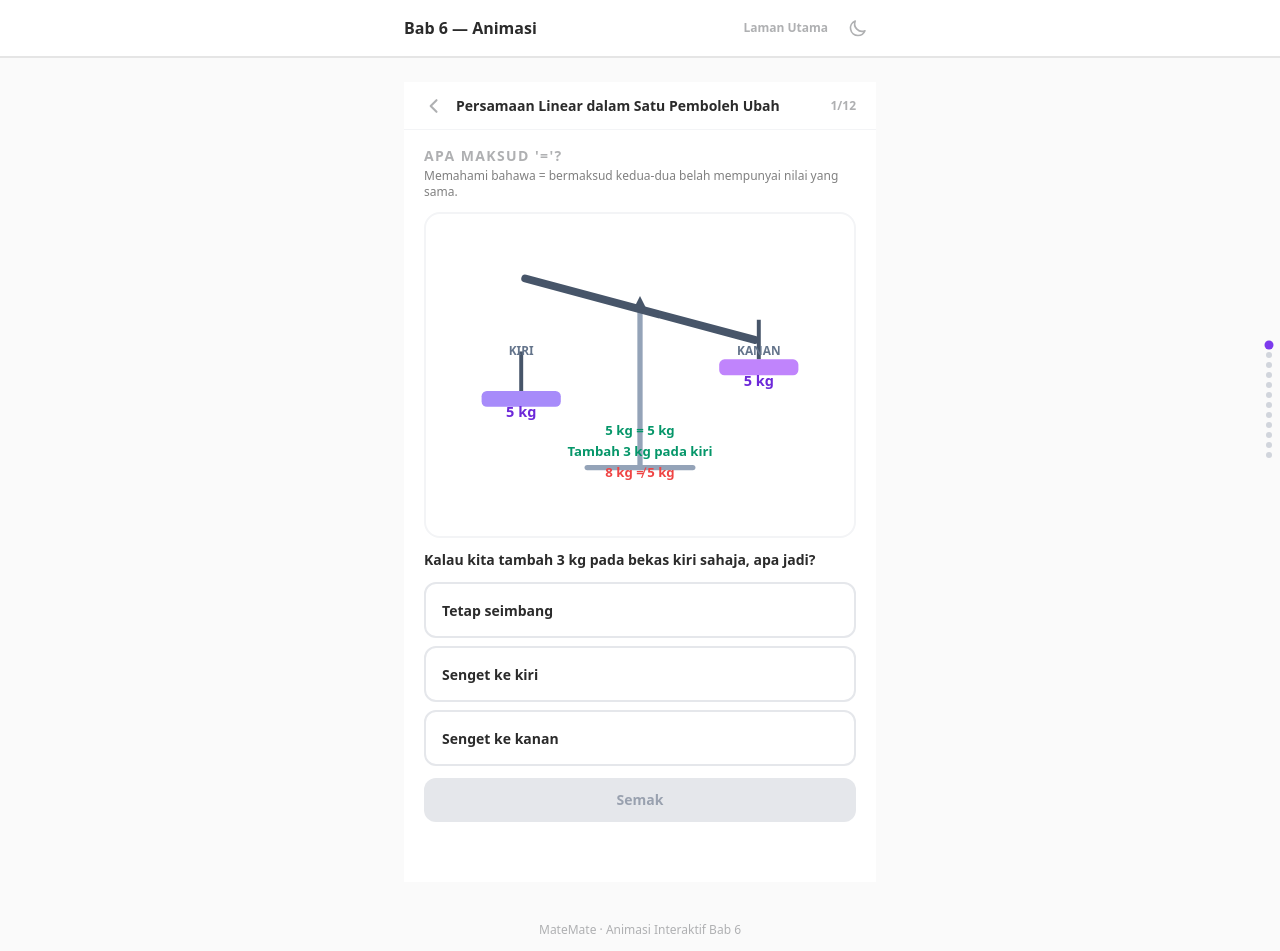
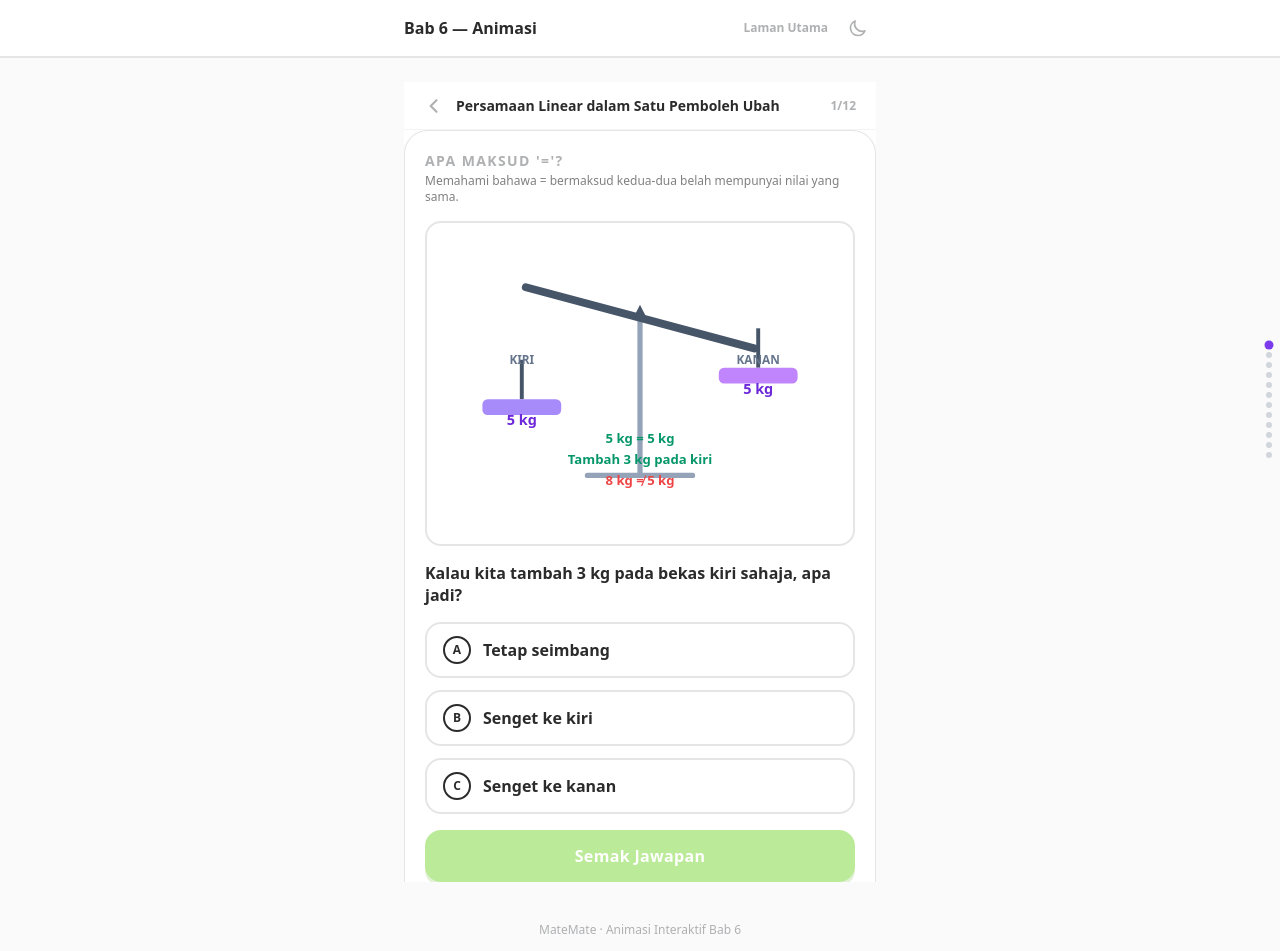
Before and after one commit to arifhaikaldev/matemate, a React (Vite) app: page /animasi/bab6 in a window 1280 px wide. Shown: the top 951 px of the page. Built offline with nearby package versions, Linux system fonts and the light colour scheme.

Commit message:
restyle animasi bab6 slides to match Bab 1 EDS design language

```diff
--- a/src/animasi/bab6/components/screens/GateScreen.tsx
+++ b/src/animasi/bab6/components/screens/GateScreen.tsx
@@ -13,7 +13,7 @@ export function GateScreen({ moment, onComplete }: Props) {
       key={moment.id}
       initial={{ opacity: 0, y: 20 }}
       animate={{ opacity: 1, y: 0 }}
-      className="space-y-4 text-center py-6"
+      className="min-h-full w-full bg-white dark:bg-white/5 rounded-3xl p-6 shadow-sm border border-duo-gray-light dark:border-white/10 space-y-4 text-center"
     >
       <div className="w-16 h-16 rounded-full bg-duo-purple/20 dark:bg-duo-purple/10 flex items-center justify-center mx-auto">
         <svg className="w-8 h-8 text-duo-purple" fill="none" viewBox="0 0 24 24" stroke="currentColor">
@@ -37,7 +37,7 @@ export function GateScreen({ moment, onComplete }: Props) {
       <motion.button
         onClick={onComplete}
         whileTap={{ scale: 0.97 }}
-        className="mt-4 px-10 py-3.5 rounded-xl bg-duo-purple text-white font-bold shadow-md hover:bg-duo-purple/90 transition-all text-base"
+        className="btn btn-primary"
       >
         Mulakan Ujian Masteri
       </motion.button>
--- a/src/animasi/bab6/components/screens/MCQuestionScreen.tsx
+++ b/src/animasi/bab6/components/screens/MCQuestionScreen.tsx
@@ -3,6 +3,8 @@ import { motion, AnimatePresence } from 'framer-motion'
 import { VisualArea } from '../ui/VisualArea'
 import { VisualRenderer } from './VisualRenderer'
 import type { Moment } from '../../types'
+
+const CHOICE_LABELS = ['A', 'B', 'C', 'D']
 
 interface Props {
   moment: Moment
@@ -28,8 +30,8 @@ export function MCQuestionScreen({ moment, onAnswer }: Props) {
   }
 
   return (
-    <div className="h-full flex flex-col px-5 py-4 space-y-3 overflow-y-auto">
-      <div className="flex-shrink-0">
+    <div className="min-h-full w-full bg-white dark:bg-white/5 rounded-3xl p-5 shadow-sm border border-duo-gray-light dark:border-white/10 space-y-4">
+      <div>
         <h2 className="text-sm font-bold text-duo-gray uppercase tracking-widest">
           {moment.title}
         </h2>
@@ -37,102 +39,91 @@ export function MCQuestionScreen({ moment, onAnswer }: Props) {
       </div>
 
       {moment.visual && (
-        <div className="flex-shrink-0">
+        <div>
           <VisualArea>
             <VisualRenderer visual={moment.visual} />
           </VisualArea>
         </div>
       )}
 
-      <p className="text-sm font-bold text-duo-charcoal dark:text-gray-200 flex-shrink-0">
+      <p className="text-base font-bold text-duo-charcoal dark:text-gray-100 leading-snug">
         {question}
       </p>
 
-      <div className="space-y-2 flex-shrink-0">
+      <div className="flex flex-col gap-3">
         {choices.map((choice, i) => {
-          const isSelected = selected === i
-          let borderColor = 'border-gray-200 dark:border-gray-700'
-          let bgColor = 'bg-white dark:bg-gray-800'
-          let textColor = 'text-duo-charcoal dark:text-gray-200'
-
-          if (submitted) {
+          let cls =
+            'flex items-center gap-3 w-full px-4 py-3 rounded-2xl border-2 text-left font-semibold text-base transition-all '
+          if (!submitted) {
+            cls +=
+              selected === i
+                ? 'border-duo-blue bg-duo-blue-light dark:bg-duo-blue/20 text-duo-blue'
+                : 'border-duo-gray-light dark:border-white/15 bg-white dark:bg-white/5 text-duo-charcoal dark:text-gray-100 hover:border-duo-blue/50'
+          } else {
             if (choice.correct) {
-              borderColor = 'border-duo-green'
-              bgColor = 'bg-duo-green-light/30 dark:bg-duo-green/10'
-              textColor = 'text-duo-green-dark dark:text-duo-green'
-            } else if (isSelected && !choice.correct) {
-              borderColor = 'border-duo-red'
-              bgColor = 'bg-duo-red/10'
-              textColor = 'text-duo-red'
+              cls += 'border-duo-green bg-duo-green-light dark:bg-duo-green/20 text-duo-green-dark'
+            } else if (i === selected && !choice.correct) {
+              cls += 'border-duo-red bg-duo-red-light dark:bg-duo-red/20 text-duo-red'
+            } else {
+              cls +=
+                'border-duo-gray-light dark:border-white/10 bg-white dark:bg-white/5 text-duo-gray opacity-50'
             }
-          } else if (isSelected) {
-            borderColor = 'border-duo-purple'
-            bgColor = 'bg-duo-purple/10'
-            textColor = 'text-duo-purple'
           }
 
           return (
             <motion.button
               key={i}
+              className={cls}
               onClick={() => !submitted && setSelected(i)}
               whileTap={!submitted ? { scale: 0.98 } : undefined}
-              className={`w-full text-left rounded-xl border-2 px-4 py-3.5 transition-all ${borderColor} ${bgColor} ${textColor}`}
+              aria-pressed={selected === i}
+              disabled={submitted}
             >
-              <span className="text-sm font-bold">{choice.label}</span>
+              <span className="w-7 h-7 rounded-full border-2 border-current flex items-center justify-center text-xs font-black flex-shrink-0">
+                {CHOICE_LABELS[i]}
+              </span>
+              <span>{choice.label}</span>
             </motion.button>
           )
         })}
       </div>
 
-      {/* Explanation panel */}
       <AnimatePresence>
         {submitted && (
           <motion.div
             initial={{ opacity: 0, y: 10 }}
             animate={{ opacity: 1, y: 0 }}
-            className={`flex-shrink-0 p-4 rounded-xl ${
+            className={`rounded-2xl px-4 py-3 text-sm font-semibold ${
               isCorrect
-                ? 'bg-duo-green-light/50 dark:bg-duo-green/10 border border-duo-green/40'
-                : 'bg-duo-red/10 border border-duo-red/30'
+                ? 'bg-duo-green-light dark:bg-duo-green/20 text-duo-green-dark'
+                : 'bg-duo-red-light dark:bg-duo-red/20 text-duo-red'
             }`}
+            role="alert"
           >
-            <div className="flex items-start gap-2">
-              <span className={`text-lg font-black flex-shrink-0 ${isCorrect ? 'text-duo-green' : 'text-duo-red'}`}>
-                {isCorrect ? '✓' : '✗'}
+            <span className="font-black mr-1">{isCorrect ? 'Betul!' : 'Tidak tepat.'}</span>
+            {!isCorrect && (
+              <span>
+                Jawapan betul: <span className="font-bold">{correctLabel}</span>
               </span>
-              <div>
-                <p className={`text-sm font-bold ${isCorrect ? 'text-duo-green-dark dark:text-duo-green' : 'text-duo-red'}`}>
-                  {isCorrect ? 'Betul!' : 'Maaf, tidak tepat.'}
-                </p>
-                {!isCorrect && (
-                  <p className="text-xs text-duo-charcoal/70 dark:text-gray-300 mt-1">
-                    Jawapan betul: <span className="font-bold">{correctLabel}</span>
-                  </p>
-                )}
-                {hints.length > 0 && (
-                  <p className="text-xs text-duo-charcoal/60 dark:text-gray-400 mt-1 italic">
-                    {hints[hints.length - 1]}
-                  </p>
-                )}
-              </div>
-            </div>
+            )}
+            {!isCorrect && hints.length > 0 && (
+              <p className="text-xs text-duo-charcoal/60 dark:text-gray-400 mt-1 italic">
+                {hints[hints.length - 1]}
+              </p>
+            )}
           </motion.div>
         )}
       </AnimatePresence>
 
-      <div className="flex-shrink-0">
+      <div>
         {!submitted ? (
           <motion.button
             onClick={handleSubmit}
             disabled={selected === null}
             whileTap={{ scale: 0.97 }}
-            className={`w-full py-3 rounded-xl font-bold text-sm transition-all ${
-              selected !== null
-                ? 'bg-duo-purple text-white shadow-md'
-                : 'bg-gray-200 dark:bg-gray-700 text-gray-400 cursor-not-allowed'
-            }`}
+            className="btn btn-primary w-full disabled:opacity-40"
           >
-            Semak
+            Semak Jawapan
           </motion.button>
         ) : (
           <p className="text-center text-xs text-duo-gray font-medium">
--- a/src/animasi/bab6/components/screens/NumberInputScreen.tsx
+++ b/src/animasi/bab6/components/screens/NumberInputScreen.tsx
@@ -28,8 +28,8 @@ export function NumberInputScreen({ moment, onAnswer }: Props) {
   }
 
   return (
-    <div className="h-full flex flex-col px-5 py-4 space-y-3 overflow-y-auto">
-      <div className="flex-shrink-0">
+    <div className="min-h-full w-full bg-white dark:bg-white/5 rounded-3xl p-5 shadow-sm border border-duo-gray-light dark:border-white/10 space-y-4">
+      <div>
         <h2 className="text-sm font-bold text-duo-gray uppercase tracking-widest">
           {moment.title}
         </h2>
@@ -37,84 +37,67 @@ export function NumberInputScreen({ moment, onAnswer }: Props) {
       </div>
 
       {moment.visual && (
-        <div className="flex-shrink-0">
+        <div>
           <VisualArea>
             <VisualRenderer visual={moment.visual} />
           </VisualArea>
         </div>
       )}
 
-      <p className="text-sm font-bold text-duo-charcoal dark:text-gray-200 flex-shrink-0">
+      <p className="text-base font-bold text-duo-charcoal dark:text-gray-100 leading-snug">
         {question}
       </p>
 
-      <div className="flex items-center gap-2 flex-shrink-0">
       <input
         type="number"
         value={value}
         onChange={(e) => !submitted && setValue(e.target.value)}
-          onKeyDown={(e) => e.key === 'Enter' && handleSubmit()}
+        onKeyDown={(e) => e.key === 'Enter' && !submitted && handleSubmit()}
         disabled={submitted}
-          placeholder="Masukkan jawapan..."
-          className={`flex-1 px-4 py-3 rounded-xl border-2 bg-white dark:bg-gray-800 font-bold text-lg text-center outline-none transition-all ${
+        placeholder="Taip jawapan..."
+        className={`w-full rounded-2xl border-2 px-4 py-3 text-lg font-bold text-center bg-white dark:bg-white/5 transition-colors outline-none ${
           submitted
             ? isCorrect
-                ? 'border-duo-green dark:border-duo-green'
-                : 'border-duo-red dark:border-duo-red'
-              : 'border-gray-200 dark:border-gray-700 focus:border-duo-purple'
+              ? 'border-duo-green text-duo-green-dark'
+              : 'border-duo-red text-duo-red'
+            : 'border-duo-gray-light dark:border-white/15 text-duo-charcoal dark:text-gray-100 focus:border-duo-blue'
         }`}
+        aria-label="Masukkan jawapan"
       />
-      </div>
 
-      {/* Explanation panel */}
       <AnimatePresence>
         {submitted && (
           <motion.div
             initial={{ opacity: 0, y: 10 }}
             animate={{ opacity: 1, y: 0 }}
-            className={`flex-shrink-0 p-4 rounded-xl ${
+            className={`rounded-2xl px-4 py-3 text-sm font-semibold ${
               isCorrect
-                ? 'bg-duo-green-light/50 dark:bg-duo-green/10 border border-duo-green/40'
-                : 'bg-duo-red/10 border border-duo-red/30'
+                ? 'bg-duo-green-light dark:bg-duo-green/20 text-duo-green-dark'
+                : 'bg-duo-red-light dark:bg-duo-red/20 text-duo-red'
             }`}
+            role="alert"
           >
-            <div className="flex items-start gap-2">
-              <span className={`text-lg font-black flex-shrink-0 ${isCorrect ? 'text-duo-green' : 'text-duo-red'}`}>
-                {isCorrect ? '✓' : '✗'}
+            <span className="font-black mr-1">
+              {isCorrect ? 'Betul!' : `Jawapan: ${correctAnswer}.`}
             </span>
-              <div>
-                <p className={`text-sm font-bold ${isCorrect ? 'text-duo-green-dark dark:text-duo-green' : 'text-duo-red'}`}>
-                  {isCorrect ? 'Betul!' : 'Maaf, tidak tepat.'}
-                </p>
-                {!isCorrect && (
-                  <p className="text-xs text-duo-charcoal/70 dark:text-gray-300 mt-1">
-                    Jawapan betul: <span className="font-bold">{correctAnswer}</span>
-                  </p>
-                )}
-                {hints.length > 0 && (
+            {!isCorrect && hints.length > 0 && (
               <p className="text-xs text-duo-charcoal/60 dark:text-gray-400 mt-1 italic">
                 {hints[hints.length - 1]}
               </p>
             )}
-              </div>
-            </div>
           </motion.div>
         )}
       </AnimatePresence>
 
-      <div className="flex-shrink-0">
+      <div>
         {!submitted ? (
           <motion.button
             onClick={handleSubmit}
             disabled={!value.trim()}
             whileTap={{ scale: 0.97 }}
-            className={`w-full py-3 rounded-xl font-bold text-sm transition-all ${
-              value.trim()
-                ? 'bg-duo-purple text-white shadow-md'
-                : 'bg-gray-200 dark:bg-gray-700 text-gray-400 cursor-not-allowed'
-            }`}
+            className="btn btn-primary w-full disabled:opacity-40"
           >
-            Semak
+            Semak Jawapan
           </motion.button>
         ) : (
           <p className="text-center text-xs text-duo-gray font-medium">
--- a/src/animasi/bab6/components/screens/ObservationScreen.tsx
+++ b/src/animasi/bab6/components/screens/ObservationScreen.tsx
@@ -15,7 +15,7 @@ export function ObservationScreen({ moment, onComplete }: Props) {
       key={moment.id}
       initial={{ opacity: 0 }}
       animate={{ opacity: 1 }}
-      className="space-y-3"
+      className="min-h-full w-full bg-white dark:bg-white/5 rounded-3xl p-5 shadow-sm border border-duo-gray-light dark:border-white/10 space-y-3"
     >
       <div>
         <h2 className="text-lg font-black text-duo-charcoal dark:text-gray-100">
@@ -43,7 +43,7 @@ export function ObservationScreen({ moment, onComplete }: Props) {
           <motion.button
             onClick={onComplete}
             whileTap={{ scale: 0.97 }}
-            className="w-full py-3 rounded-xl bg-duo-purple text-white font-bold shadow-md hover:bg-duo-purple/90 transition-all"
+            className="btn btn-primary w-full"
           >
             Seterusnya
           </motion.button>
--- a/src/animasi/bab6/components/ui/GateResult.tsx
+++ b/src/animasi/bab6/components/ui/GateResult.tsx
@@ -13,7 +13,7 @@ export function GateResult({ passed, score, requiredScore, onRetry, onContinue }
     <motion.div
       initial={{ opacity: 0, scale: 0.9 }}
       animate={{ opacity: 1, scale: 1 }}
-      className="text-center space-y-4 py-6"
+      className="min-h-full w-full bg-white dark:bg-white/5 rounded-3xl p-6 shadow-sm border border-duo-gray-light dark:border-white/10 text-center space-y-4"
     >
       {passed ? (
         <>
@@ -32,7 +32,7 @@ export function GateResult({ passed, score, requiredScore, onRetry, onContinue }
             <motion.button
               onClick={onContinue}
               whileTap={{ scale: 0.97 }}
-              className="px-8 py-3 rounded-xl bg-duo-green text-white font-bold shadow-md hover:bg-duo-green/90 transition-all"
+              className="btn btn-primary"
             >
               Teruskan ke Topik Seterusnya
             </motion.button>
@@ -58,7 +58,7 @@ export function GateResult({ passed, score, requiredScore, onRetry, onContinue }
             <motion.button
               onClick={onRetry}
               whileTap={{ scale: 0.97 }}
-              className="px-8 py-3 rounded-xl bg-duo-orange text-white font-bold shadow-md hover:bg-duo-orange/90 transition-all"
+              className="btn btn-primary"
             >
               Cuba Semula
             </motion.button>
--- a/src/animasi/bab6/components/ui/VisualArea.tsx
+++ b/src/animasi/bab6/components/ui/VisualArea.tsx
@@ -9,7 +9,7 @@ interface Props {
 export function VisualArea({ children, title, className = '' }: Props) {
   return (
     <div
-      className={`bg-white dark:bg-gray-900 rounded-2xl border-2 border-gray-100 dark:border-gray-800 p-4 flex items-center justify-center min-h-[280px] ${className}`}
+      className={`bg-white dark:bg-gray-900 rounded-2xl border-2 border-duo-gray-light dark:border-white/10 p-4 flex items-center justify-center min-h-[280px] ${className}`}
     >
       <div className="w-full max-w-md">
         {title && (
```
Also changed, not shown: src/animasi/bab6/components/ui/NavButtons.tsx (+2 -10 lines). Lines whose indentation alone changed are shown as unchanged.
